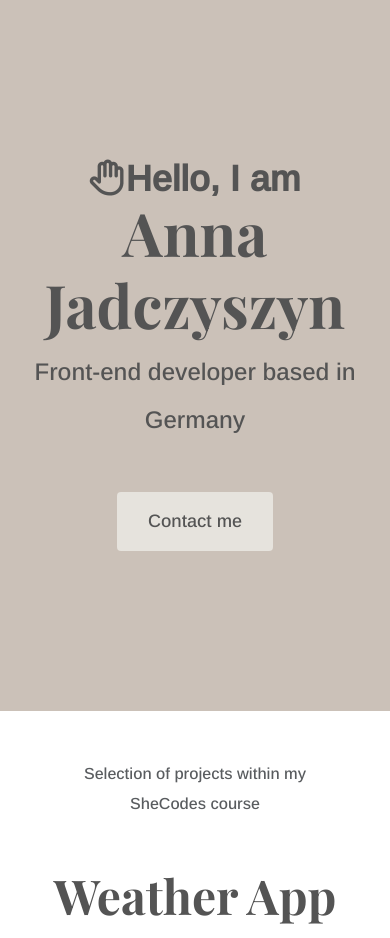
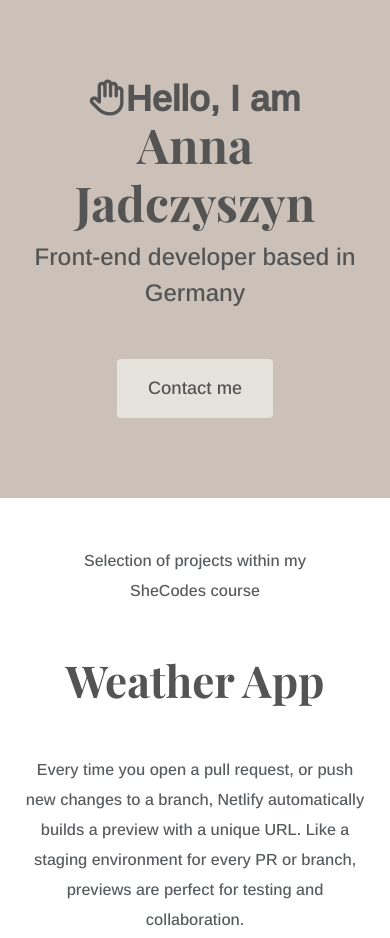
Before and after one commit to aniajad/portfolio-project, a plain HTML site: page index.html in a window 390 px wide. Shown: the top 938 px of the page. Drawn offline with nearby package versions, Linux system fonts and the light colour scheme.

Commit message:
adjusting responsivness of h2

```diff
--- a/css/portfolio.css
+++ b/css/portfolio.css
@@ -38,7 +38,7 @@ p {
 .hero h2 {
   font-family: var(--paragraph-font-family);
   font-size: 24px;
-  line-height: 2;
+  line-height: 1.5;
   color: var(--primary-font-color);
   font-weight: 500;
 }
@@ -82,16 +82,20 @@ p {
 }
 
 @media (max-width: 900px) {
+  h1 {
+    font-size: 48px;
+  }
+
+  h2 {
+    font-size: 44px;
+  }
+
   .description {
     text-align: center;
     padding: 0px 20px;
   }
 
-  h1 {
-    font-size: 60px;
-  }
-
-  h2 {
-    font-size: 48px;
+  .hero {
+    padding: 80px 20px;
   }
 }
```
